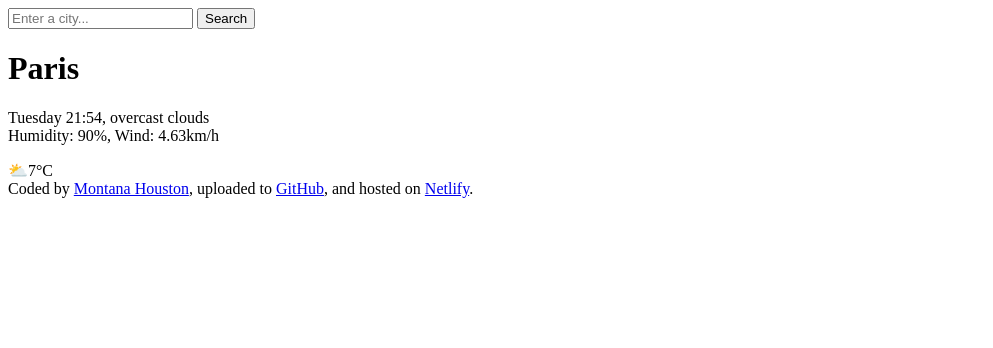
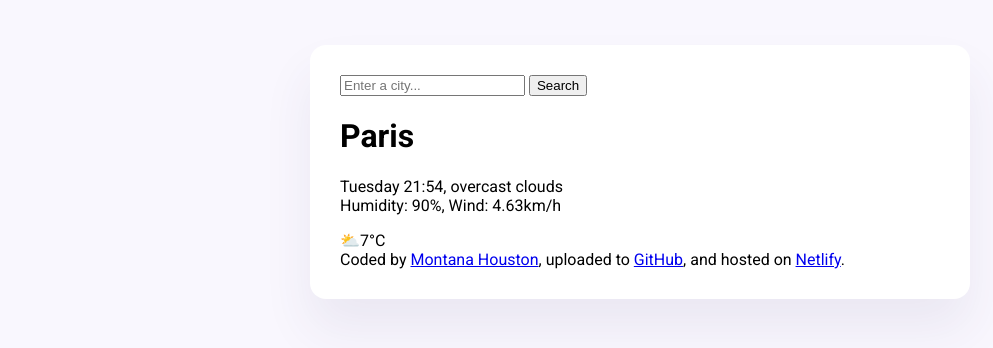
Before and after one commit to montanahouston/Plus-HW-7-, a plain HTML site: page index.html in a window 1280 px wide. Shown: the whole page, without its empty margins (0-993 px from the left). Drawn offline with Linux system fonts and the light colour scheme.

Commit message:
styled main container and added google fonts

```diff
--- a/index.html
+++ b/index.html
@@ -3,9 +3,16 @@
 <head>
     <meta charset="UTF-8">
     <meta name="viewport" content="width=device-width, initial-scale=1.0">
-    <title>Document</title>
+    <link rel="stylesheet" href="src/styles.css">
+    <title>Weather App</title>
+    <link rel="preconnect" href="https://fonts.googleapis.com">
+    <link rel="preconnect" href="https://fonts.gstatic.com" crossorigin>
+    <link
+        href="https://fonts.googleapis.com/css2?family=Raleway:ital,wght@0,100..900;1,100..900&family=Roboto:ital,wght@0,100;0,300;0,400;0,500;0,700;0,900;1,100;1,300;1,400;1,500;1,700;1,900&display=swap"
+        rel="stylesheet">
 </head>
 <body>
+    <div class="weather-app">
    <header>
     <form action="">
         <input type="search" placeholder="Enter a city..." required>
@@ -26,5 +33,6 @@
     </div>
 </main>
      <footer>Coded by <a href="https://github.com/montanahouston" target="_blank">Montana Houston</a>, uploaded to <a href="https://github.com/montanahouston/Plus-HW-7-" target="_blank">GitHub</a>, and hosted on <a href="https://6603a2d869f5d54b6eba56a2--mh-plus-hw-w7.netlify.app/" target="_blank">Netlify</a>.</footer>
+    </div>
 </body>
 </html>
--- /dev/null
+++ b/src/styles.css
@@ -0,0 +1,13 @@
+body {
+    background: #F9F7FE;
+    font-family: "Roboto", sans-serif;
+}
+
+.weather-app {
+   background:white;
+   max-width: 600px;
+   margin: 45px auto;
+   padding: 30px;
+   box-shadow: 0 30px 50px rgba(65, 50, 100, 0.08);
+   border-radius: 16px;
+}
```
